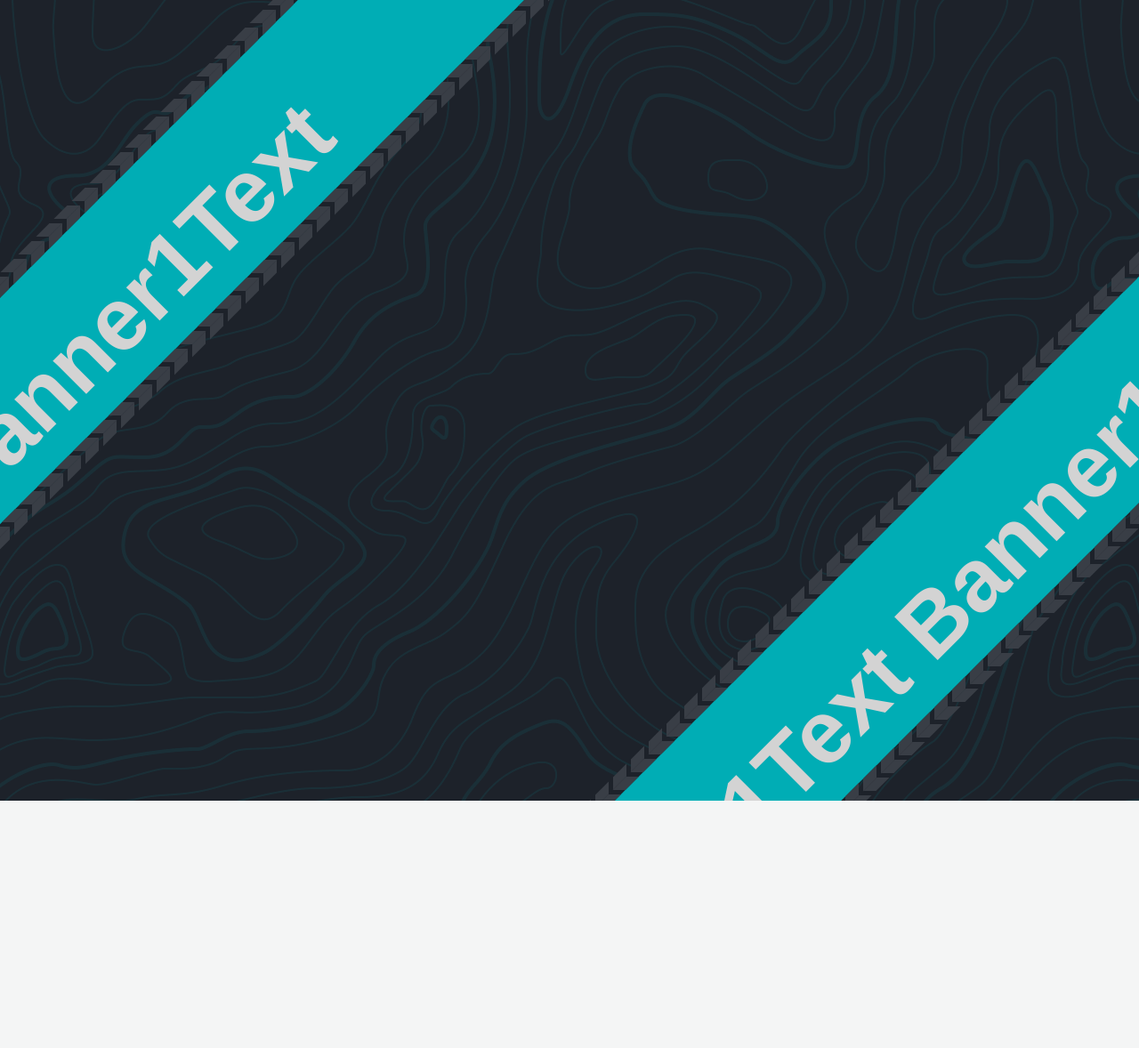
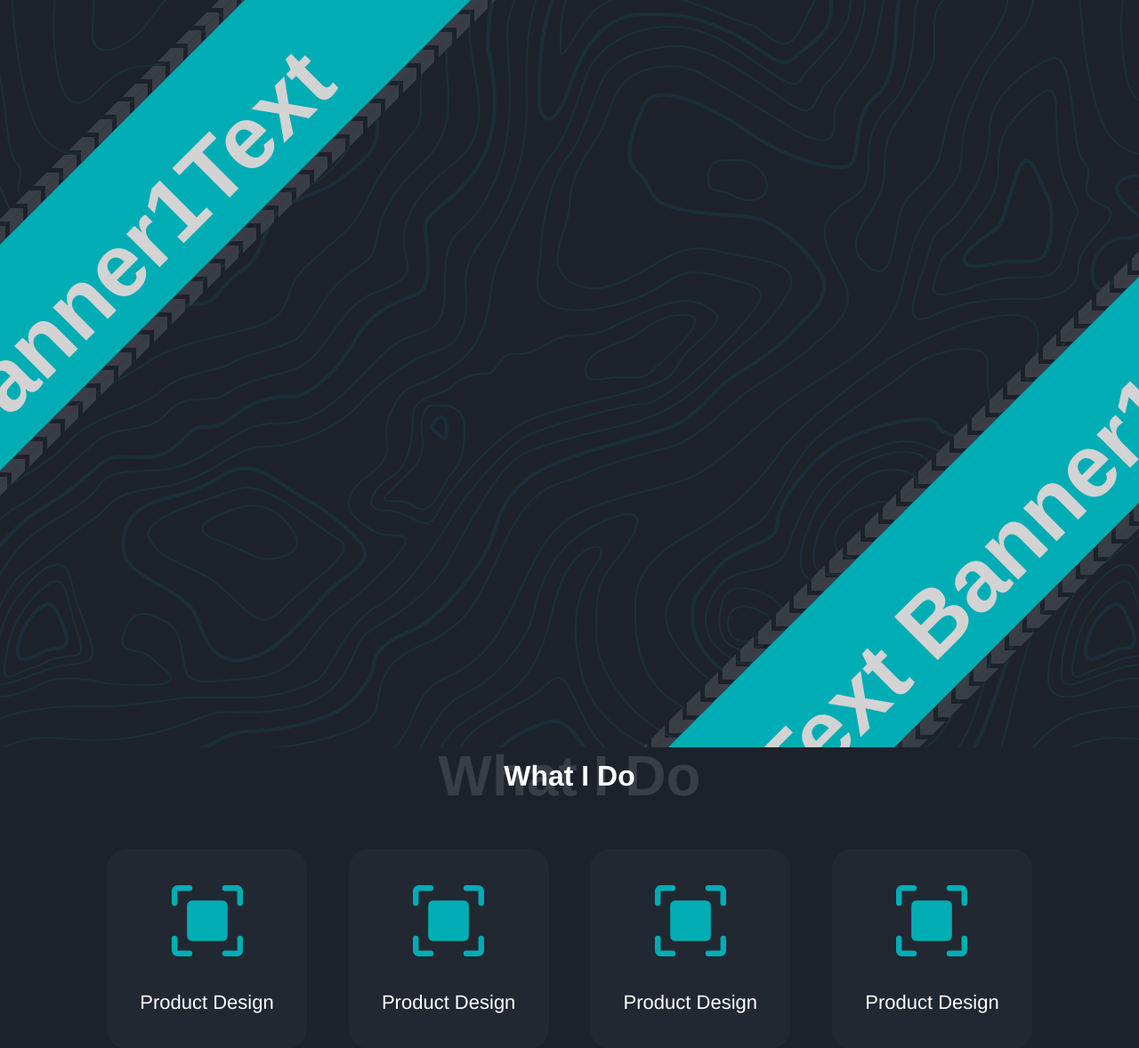
Before and after one commit to HXSlimeng/HXS_HomePage, a Vue app: page /#/home in a window 1280 px wide. Shown: the top 1178 px of the page at 89% size. Before the commit the page ends 900 px from the top, so only its background shows below. Built offline with nearby package versions, Linux system fonts and the light colour scheme; no server answers.

Commit message:
添加角色背景 增加技能信息板块 页面header钩子实现

```diff
--- a/src/components/pageHead/index.vue
+++ b/src/components/pageHead/index.vue
@@ -1,42 +1,47 @@
 <template>
-    <header class="mainHeader">
+    <header :class="{mainHeader:true,visible:visible}">
         <nav class="headerNavs">
-                <div v-for="nav in navItems" :class="{navItem:true,activeNav:nav.active,}"> <a @click="scrollToPart(nav.target)">{{nav.text}}</a></div>
+            <div v-for="nav in navItems" :class="{navItem:true,activeNav:nav.active,}"> <a
+                    @click="scrollToPart(nav.target)">{{nav.text}}</a></div>
         </nav>
     </header>
 </template>
 
 <script setup lang='ts'>
+import { useHeaderCtl } from '@/hooks/useHeadCtl';
 import { ref } from 'vue';
 interface InavItem {
-    text:string,
-    target:string,
-    active:boolean
+    text: string,
+    target: string,
+    active: boolean
 }
 const navItems = ref<InavItem[]>([
     {
         text: 'Home',
-            target: 'Home',
-            active:true
+        target: 'introduce',
+        active: true
     },
     {
         text: 'About Me',
-            target: 'About Me',
-            active:false
+        target: 'aboutMySkills',
+        active: false
     },
     {
         text: 'Portfolio',
         target: 'Portfolio',
-            active:false
+        active: false
     },
     {
         text: 'Contact',
         target: 'Contact',
-            active:false
+        active: false
     },
 ])
-    const scrollToPart = (tarSign:string)=>{
-        navItems.value.forEach(v=>v.active = v.target == tarSign)
+const { visible } = useHeaderCtl()
+const scrollToPart = (tarSign: string) => {
+    navItems.value.forEach(v => v.active = v.target == tarSign)
+    let dom = document.querySelector(`.${tarSign}`) as HTMLElement
+    dom.scrollIntoView({ behavior: 'smooth', })
 }
 </script>
 
@@ -44,39 +49,53 @@
 .mainHeader {
     height: @headerHeight;
     position: fixed;
-        top:0;
-        left:0;
+    top: 0;
+    left: 0;
     width: 100%;
     z-index: 10;
     display: flex;
     align-items: center;
-        padding:0 20px;
-        background-image: radial-gradient(transparent 1px,@prmy-bg 1px);
+    padding: 0 20px;
+    background-image: radial-gradient(transparent 1px, @prmy-bg 1px);
     background-size: 4px 4px;
     backdrop-filter: blur(10px);
-        .headerNavs{
+    transition: all 0.3s;
+    transform: translate3d(0, -100%, 0);
+
+    .headerNavs {
         display: flex;
         column-gap: 10px;
-            .navItem{
+
+        .navItem {
             font-size: 24px;
             transition: .3s;
             width: 150px;
             text-align: center;
-                a{
+
+            a {
                 color: #fff;
                 cursor: pointer;
-                    &:hover{
+                transition: .3s;
+
+                &:hover {
+                    color: @mainColor;
+                }
+            }
+        }
+
+        .activeNav {
+            a {
+                filter: drop-shadow(0px 0px 10px @mainColor);
+                // text-shadow: 0px 0px 2px @mainColor;
                 transition: .3s;
                 color: @mainColor;
             }
         }
     }
-            .activeNav{
-                a{
-                    transition: .3s;
-                    color: @mainColor;
+
 }
-            }
-        }
+
+.visible {
+    transform: translateY(0);
 }
 </style>
--- a/src/components/reset.css
+++ b/src/components/reset.css
@@ -4,6 +4,28 @@
     color: #000;
     font-size: 12px
 }
+/* ===== Scrollbar CSS ===== */
+  /* Firefox */
+  * {
+    scrollbar-width: 2px;
+    scrollbar-color: #00adb5 #222831;
+  }
+
+  /* Chrome, Edge, and Safari */
+  *::-webkit-scrollbar {
+    width: 4px;
+  }
+
+  *::-webkit-scrollbar-track {
+    background: #1D222A;
+  }
+
+  *::-webkit-scrollbar-thumb {
+    background-color: #00adb5;
+    border-radius: 10px;
+    border: 0px solid #d3d3d3;
+  }
+
 
 body,
 ul,
--- /dev/null
+++ b/src/hooks/useHeadCtl.ts
@@ -0,0 +1,23 @@
+import { ref } from "vue";
+
+export function useHeaderCtl() {
+  let scrollTop = ref(300);
+  let visible = ref(true);
+  (function () {
+    window.onscroll = () => {
+      let currentScrollTop = document.documentElement.scrollTop | document.body.scrollTop;
+      if (currentScrollTop < 500) {
+        scrollTop.value = 100;
+        visible.value = true;
+      } else {
+        visible.value = Boolean(currentScrollTop < scrollTop.value);
+        scrollTop.value = currentScrollTop;
+      }
+    };
+  })();
+
+  return {
+    visible,
+    scrollTop,
+  };
+}
--- a/src/hooks/useThree.ts
+++ b/src/hooks/useThree.ts
@@ -112,8 +112,8 @@
   let humanActions: THREE.AnimationAction[] = []; //人物动作
   let humanMixer: THREE.AnimationMixer;
   const afterLoadHuman = (gltf: GLTF) => {
+    moduleLoading.value = false;
     tScene.add(gltf.scene);
-
     humanMixer = new THREE.AnimationMixer(gltf.scene);
     gltf.scene.position.y = -1;
     gltf.animations.forEach((animate) => {
@@ -153,6 +153,7 @@
     }
   ); */
   glbLoader.load("/src/glbs/standing1.glb", afterLoadHuman, undefined, (err) => {
+    moduleLoading.value = false;
     console.log(err);
   });
 
--- a/src/main.ts
+++ b/src/main.ts
@@ -1,6 +1,6 @@
 import { createApp } from "vue";
 import App from "./App.vue";
-import "element-plus/dist/index.css";
+// import "element-plus/dist/index.css";
 import SvgIcon from "./components/svgComp/SvgIcon.vue";
 import "virtual:svg-icons-register";
 import router from "@/router/index";
--- a/src/views/home.vue
+++ b/src/views/home.vue
@@ -1,52 +1,74 @@
 <template>
-    <div class="common-layout">
+    <div v-if="moduleLoading" class="loadingPage">
+        loading...
+    </div>
+    <div class="common-layout" v-show="!moduleLoading">
         <PageHead></PageHead>
-        <div :class="{introduce:true,introducePos:landing}">
+        <div :class="{introduce:true}">
             <div class="webglMale" :class="{landingOuter:landing}">
                 <div class="banner1" v-if="landing">Banner1Text Banner1Text Banner1Text Banner1Text </div>
                 <div class="banner2" v-if="landing">Banner1Text Banner1Text Banner1Text Banner1Text </div>
             </div>
             <div class="aboutMeText">
                 <div class="textContent">
-                    <div class="bgtext">HELLO</div>
+                    <span class="bgtext">HELLO</span>
                     <div>I'm</div>
-                    <div>LiMeng <span class="name">李孟</span></div>
+                    <!-- <div>LiMeng <span class="name">李孟</span></div> -->
                     <div class="job">A <span class="name">Front End Engineer</span> & Bug Maker😏</div>
                 </div>
                 <div class="moduleOuter"></div>
                 <!-- <div  class="circleLines"/> -->
             </div>
+            <div class="hangingContact">
+                <span class="topTi">
+                    Contact Me
+                </span>
+                <div class="lineVer">
+
+                </div>
+                <div class="concatItem">
+                    <svg-icon name="fullScreen" class="concatIcon"></svg-icon>
+                </div>
+            </div>
         </div>
-        <div>
+        <div class="aboutMySkills">
             <ShadowText :text="'What I Do'"></ShadowText>
+            <div class="skill_block">
+                <div class="skillItem" v-for="item in 4">
+                    <svg-icon name="fullScreen" class="skillIcon"></svg-icon>
+                    <div class="skillTitle">Product Design</div>
+                </div>
+            </div>
         </div>
     </div>
+
 </template>
 
 <script setup lang='ts'>
 import { useThree } from "@/hooks/useThree";
-import { onMounted,ref} from 'vue';
+import { onMounted, ref } from 'vue';
 import ShadowText from '@/components/ShadowText/index.vue';
 import PageHead from '@/components/pageHead/index.vue'
 import gsap from 'gsap'
-import { template } from "lodash";
 const landing = ref(true)
-const { tCamera, humanActions, tRenderer, moveHuman2Idle, controls } = useThree(afterLandingComplete)
+const { tCamera, humanActions, tRenderer, moveHuman2Idle, controls, moduleLoading } = useThree(afterLandingComplete)
 function afterLandingComplete() {
     let tl = gsap.timeline()
     let humanCanvas = document.querySelector(".webglMale")
     let afterHumanFadeOut = () => {
         landing.value = false;
         let textDoms = document.querySelector('.textContent')
-        textDoms?.childNodes.forEach(ele=>tl.fromTo(ele, { y: 100, opacity: 0 },{y:0,opacity:1,duration:1},'-=0.6'))
+        //除背景的HELLO文字其余添加动画
+        textDoms?.childNodes.forEach(ele => ele.nodeName === "DIV" && tl.fromTo(ele, { y: 100, opacity: 0 }, { y: 0, opacity: 1, duration: 1 }, '-=0.6'))
         moveHuman2Idle()
-        tl.to(humanCanvas, {opacity: 1})
+        tl.fromTo('.moduleOuter', { rotation: 45 }, { scale: 1, rotation: 45, ease: 'elastic', duration: 1.2 }, '-=1')
+        tl.to(humanCanvas, { opacity: 1 })
     }
-    tl.addLabel("beforeBanner",2)
-    tl.from('.banner1',{x:1000,y:-1000, duration:4,ease:'power4'})
-    tl.from('.banner2',{x:-1000,y:1000, duration:4,ease:'power4'},'-=4')
-    tl.seek("beforeBanner")
-    tl.to(humanCanvas, {opacity: 0, onComplete:afterHumanFadeOut})}
+    tl.from('.banner1', { x: 1000, y: -1000, duration: 4, ease: 'power4' })
+    tl.from('.banner2', { x: -1000, y: 1000, duration: 4, ease: 'power4' }, '-=4')
+
+    tl.to(humanCanvas, { opacity: 0, onComplete: afterHumanFadeOut })
+}
 
 onMounted(() => {
     let faDom = document.querySelector('.webglMale');
@@ -57,92 +79,102 @@
 
 
 <style lang='less' scoped>
-
 .common-layout {
     font-size: 20px;
-    min-height: 100vh;
     width: 100%;
     background: @prmy-bg;
     background-repeat: repeat-y;
-    .introducePos {
-        position: absolute !important;
-    }
+    display: flex;
+    flex-direction: column;
+    justify-content: center;
+
 
     .introduce {
         width: 100%;
-        height: calc(100% - @headerHeight) ;
+        min-height: calc(100vh - @headerHeight);
         background-image: url('../assets/Rectangle56.png');
         position: relative;
         padding-top: 100px;
-        min-height: 100vh;
+
         .webglMale {
             position: absolute;
-            left: calc(53vw - 200px);
+            right: 0px;
             top: 180px;
             z-index: 2;
             cursor: grab;
             // background: rgba(255, 255, 255, .4);
-            clip-path: path('M 0,0 L 0,155 L 303,453 C 368,508 404,442 423,427 L 720,120 L 700,0 z');
+            clip-path: path('M 187,0 L 147,297 L 303,453 C 368,508 404,442 423,427 L 561,292 L 508,0 z');
 
-            @bannerTextSize:100px;
-            .banner1{
+            @bannerTextSize: 100px;
+
+            .banner1 {
                 position: absolute;
                 height: 180px;
                 width: 3000px;
                 font-size: @bannerTextSize;
                 transform: rotate(-45deg);
-                line-height:180px;
+                line-height: 180px;
                 color: #d3d3d3;
                 font-weight: 700;
                 background-color: @mainColor;
                 left: 10vw;
-                &::before{
-                    content:'';
-                    display:block;
+
+                &::before {
+                    content: '';
+                    display: block;
                     color: #393E46;
-                    position:relative;
+                    position: relative;
                     bottom: 20px;
                     height: 20px;
                     width: 100%;
                     background:
-                    repeating-linear-gradient(135deg, currentColor 0 15px,#0000 0 20px) left top,
-                    repeating-linear-gradient( 45deg, currentColor 0 15px,#0000 0 20px) left bottom;
-                    background-size:  200% 50%;
+                        repeating-linear-gradient(135deg, currentColor 0 15px, #0000 0 20px) left top,
+                        repeating-linear-gradient(45deg, currentColor 0 15px, #0000 0 20px) left bottom;
+                    background-size: 200% 50%;
                     background-repeat: no-repeat;
-                    animation:i4 2s infinite linear;
+                    animation: i4 2s infinite linear;
+
                     @keyframes i4 {
-                            100% {background-position:top left,bottom left}
+                        100% {
+                            background-position: top left, bottom left
+                        }
                     }
                 }
-                &::after{
-                    content:'';
-                    display:block;
+
+                &::after {
+                    content: '';
+                    display: block;
                     color: #393E46;
                     height: 20px;
                     width: 100%;
-                    position:relative;
+                    position: relative;
                     bottom: 20px;
                     background:
-                    repeating-linear-gradient(135deg, currentColor 0 15px,#0000 0 20px) left top,
-                    repeating-linear-gradient( 45deg, currentColor 0 15px,#0000 0 20px) left bottom;
-                    background-size:  200% 50%;
+                        repeating-linear-gradient(135deg, currentColor 0 15px, #0000 0 20px) left top,
+                        repeating-linear-gradient(45deg, currentColor 0 15px, #0000 0 20px) left bottom;
+                    background-size: 200% 50%;
                     background-repeat: no-repeat;
-                    animation:i4 2s infinite linear;
+                    animation: i4 2s infinite linear;
 
                     @keyframes i4 {
-                            100% {background-position:top right,bottom right}
+                        100% {
+                            background-position: top right, bottom right
+                        }
                     }
                 }
             }
-            .banner2{
+
+            .banner2 {
                 .banner1();
-                left:unset;
-                right:10vw;
+                left: unset;
+                right: 10vw;
                 bottom: 0;
-                &::before{
+
+                &::before {
                     transform: rotate(180deg);
                 }
-                &::after{
+
+                &::after {
                     transform: rotate(180deg);
                 }
             }
@@ -158,12 +190,16 @@
             .textContent {
                 position: relative;
                 left: 5vw;
-                div{
+
+                div {
+                    filter: drop-shadow(2px 4px 6px black);
                     opacity: 0;
                 }
+
                 .bgtext {
                     font-size: 200px;
                     user-select: none;
+                    opacity: .6;
                     color: #393E46;
                     line-height: 200px;
                 }
@@ -199,13 +235,53 @@
 
         .moduleOuter {
             position: absolute;
-            left: 53vw;
+            right: 200px;
             top: 316px;
             width: 300px;
             height: 300px;
             background-color: @mainColor;
             border-radius: 20%;
             transform: rotate(45deg);
+            scale: 0;
+        }
+
+        .hangingContact {
+            position: fixed;
+            right: 40px;
+            top: 100px;
+            width: 54px;
+            height: 300px;
+            display: flex;
+            flex-direction: column;
+            align-items: center;
+            row-gap: 10px;
+            font-size: 24px;
+
+            .topTi {
+                writing-mode: vertical-rl;
+            }
+
+            .lineVer {
+                height: 100px;
+                width: 5px;
+                border-radius: 10px;
+                background-color: @mainColor;
+            }
+
+            .concatItem {
+                background: #393E46;
+                width: 45px;
+                height: 45px;
+                display: flex;
+                justify-content: center;
+                align-items: center;
+                clip-path: path('M 22.5,0 L 0,13 L 0,33 L 22.5,45 L 45,33 L 45,13 z');
+
+                .concatIcon {
+                    height: 40%;
+                    width: 40%;
+                }
+            }
         }
 
         .landingOuter {
@@ -214,11 +290,60 @@
             bottom: 0;
             z-index: 10;
             background-color: @prmy-bg;
-            clip-path:unset;
+            clip-path: unset;
             background-image: url('@/assets/Rectangle56.png');
             overflow: hidden;
         }
     }
 
+    .aboutMySkills {
+        .skill_block {
+            min-width: 900px;
+            max-width: 100%;
+            margin: 50px 120px;
+            display: grid;
+            grid-template-columns: repeat(4, 225px);
+            grid-template-rows: repeat(1, 225px);
+            column-gap: auto;
+            justify-content: space-between;
+
+            .skillItem {
+                color: @mainColor;
+                background: @sub-bg;
+                border-radius: 23px;
+                font-size: 12px;
+                display: flex;
+                flex-direction: column;
+                justify-content: space-evenly;
+                align-items: center;
+
+                .skillIcon {
+                    height: 80px;
+                    width: 80px;
+                }
+
+                .skillTitle {
+                    color: #fff;
+                    font-size: 22px;
+                }
+            }
+        }
+    }
+
+}
+
+.loadingPage {
+    position: absolute;
+    top: 0;
+    left: 0;
+    height: 100vh;
+    width: 100vw;
+    color: #fff;
+    font-size: 100px;
+    display: flex;
+    justify-content: center;
+    align-items: center;
+    z-index: 1000;
+    background: @prmy-bg;
 }
 </style>
```
Also changed, not shown: src/svgs/fullScreen.svg. Lines whose indentation alone changed are shown as unchanged.
